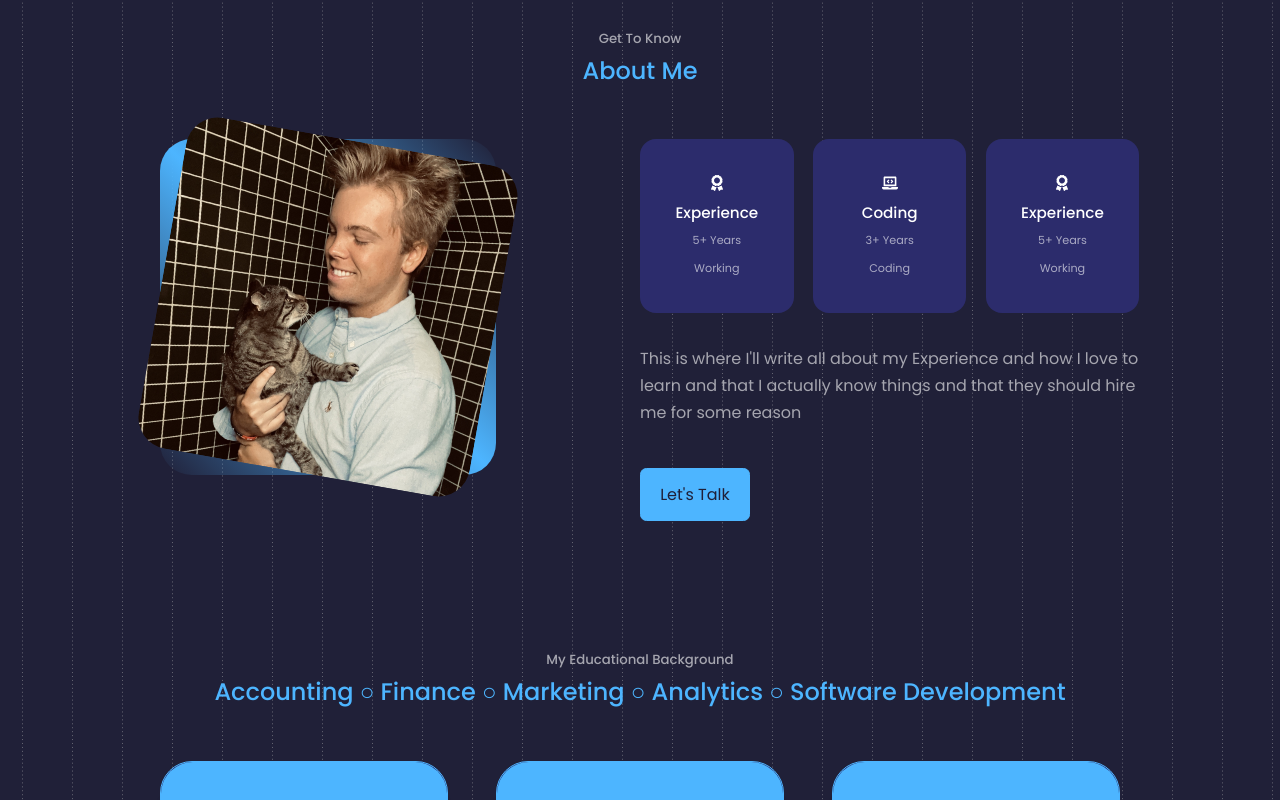
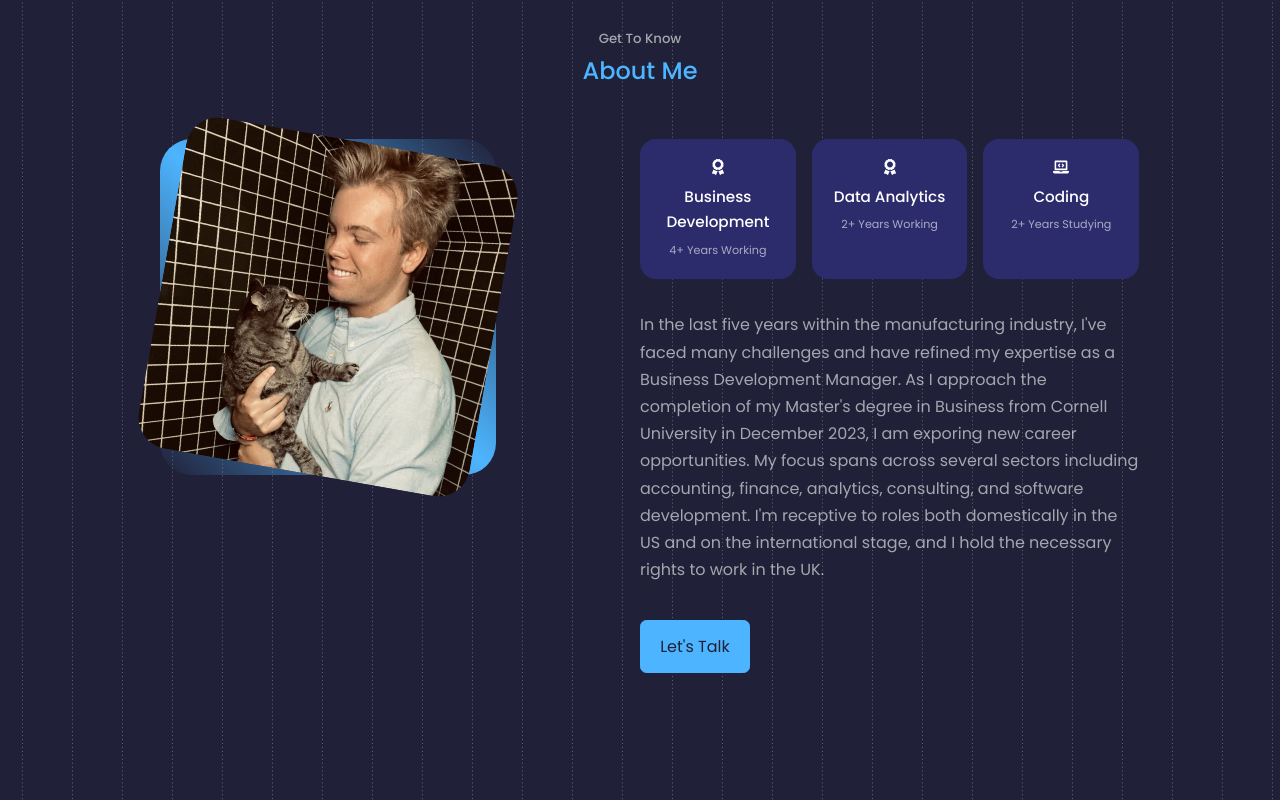
Before and after one commit to ctestwuide/Chase-Portfolio, a React (Create React App) app in the folder my-app/: page / in a window 1280 px wide. Shown: the part 1000-1800 px from the top of the page. Built offline with nearby package versions, Linux system fonts and the light colour scheme.

Commit message:
updated portfolio

```diff
--- a/my-app/src/components/about/About.jsx
+++ b/my-app/src/components/about/About.jsx
@@ -22,28 +22,32 @@ const About = () => {
 
             <article className='about__card'>
               <FaAward className='about_icon'/>
-              <h5>Experience</h5>
-              <small>5+ Years Working</small>
+              <h5>Business Development</h5>
+              <small>4+ Years Working</small>
+            </article>
+
+            <article className='about__card'>
+              <FaAward className='about_icon'/>
+              <h5>Data Analytics</h5>
+              <small>2+ Years Working</small>
             </article>
 
             <article className='about__card'>
               <FaLaptopCode className='about_icon'/>
               <h5>Coding</h5>
-              <small>3+ Years Coding</small>
+              <small>2+ Years Studying</small>
             </article>
 
-            <article className='about__card'>
-              <FaAward className='about_icon'/>
-              <h5>Experience</h5>
-              <small>5+ Years Working</small>
-            </article>
 
           </div>
 
           <p>
-            This is where I'll write all about my Experience
-            and how I love to learn and that I actually know things
-            and that they should hire me for some reason
+          In the last five years within the manufacturing industry, I've faced many challenges and have refined my expertise as a Business Development Manager.
+          As I approach the completion of my Master's degree in Business from Cornell University in December 2023,
+          I am exporing new career opportunities. My focus spans across several sectors including
+          accounting, finance, analytics, consulting, and
+          software development. I'm receptive to roles both domestically in the US and on the international stage,
+          and I hold the necessary rights to work in the UK.
           </p>
 
           <a href="#contact" className='btn btn-primary'>Let's Talk</a>
--- a/my-app/src/components/about/about.css
+++ b/my-app/src/components/about/about.css
@@ -33,14 +33,14 @@
 .about__cards {
     display: grid;
     grid-template-columns: repeat(3, 1fr);
-    gap: 1.2rem;
+    gap: 1rem;
 }
 
 .about__card {
     background: var(--color-bg-variant);
     border: 1px solid transparent;
     border-radius: 1rem;
-    padding: 2rem;
+    padding: 1rem;
     text-align: center;
 }
 
@@ -66,7 +66,7 @@
 }
 
 .about__content p {
-    margin: 2rem 0 2.6rem;
+    margin: 2rem 0 2.3rem;
     color: var(--color-light);
 }
 
--- a/my-app/src/components/footer/Footer.jsx
+++ b/my-app/src/components/footer/Footer.jsx
@@ -13,7 +13,7 @@ const Footer = () => {
         <li><a href="#">Home</a></li>
         <li><a href="#about">About</a></li>
         <li><a href="#education">Education</a></li>
-        <li><a href="#experience">Experience</a></li>
+        <li><a href="#experience">Skills and Technologies</a></li>
         <li><a href="#portfolio">Portfolio</a></li>
         <li><a href="#testimonials">Testimonials</a></li>
         <li><a href="#contact">Contact</a></li>
--- a/my-app/src/components/portfolio/Portfolio.jsx
+++ b/my-app/src/components/portfolio/Portfolio.jsx
@@ -1,49 +1,48 @@
 import React from 'react'
 import './portfolio.css'
-import IMG1 from "../../assets/torginol_logo.jpeg"
+import Torginol from "../../assets/torginol.png"
+import Start from "../../assets/startup.jpg"
+import OCR from "../../assets/ocr.png"
+import Skana from "../../assets/skana.png"
+import Funky from "../../assets/funky.png"
+import Crystal from "../../assets/crystal.png"
 
 const data = [
   {
     id: 1,
-    image: IMG1,
-    title: 'title one',
-    github: 'https://github.com',
-    demo: 'https://dribble.com/Alien-pixels'
+    image: Start,
+    title: 'Start-Up Consultancy during COVID-19',
+    description: 'Amidst the pandemic, I extended consultancy to a budding entrepreneur envisaging a venture in manufacturing and promoting tourism merchandise for Midwest attractions. My contributions spanned trend analysis, market gap identification, and fostering connections with regional artists for product design.',
   },
   {
     id: 2,
-    image: IMG1,
-    title: 'title one',
-    github: 'https://github.com',
-    demo: 'https://dribble.com/Alien-pixels'
+    image: Torginol,
+    title: 'In-Depth Acquisition Analysis for Torginol',
+    description: 'I orchestrated a holistic market research, financial analysis, and onsite evaluation of a local manufacturing entity. Presenting my insightful findings to Torginol\'s executive ensemble, they subsequently acted in alignment with my counsel.',
   },
   {
     id: 3,
-    image: IMG1,
-    title: 'title one',
-    github: 'https://github.com',
-    demo: 'https://dribble.com/Alien-pixels'
+    image: OCR,
+    title: 'Digital Record Keeping Overhaul at Torginol',
+    description: 'I initiated and solely implemented the Chrono Scan OCR software to revolutionize Torginol\'s accounting documentation. This innovative move not only streamlined financial operations but also slashed accounting expenses by 20% in just its debut week — a success that propelled my ascent to a business development role.',
   },
   {
     id: 4,
-    image: IMG1,
-    title: 'title one',
-    github: 'https://github.com',
-    demo: 'https://dribble.com/Alien-pixels'
+    image: Crystal,
+    title: 'AR Inconsistencies Uncovered ',
+    description: 'Leveraging Crystal Reporting, I delved into data from Sage 100 ERP to explore profitability discrepancies among Torginol\'s top customers. This inquiry shed light on a payment processing inconsistency, pinpointing a cash shortfall of nearly $100,000 in the first half of the fiscal year.',
   },
   {
     id: 5,
-    image: IMG1,
-    title: 'title one',
-    github: 'https://github.com',
-    demo: 'https://dribble.com/Alien-pixels'
+    image: Skana,
+    title: 'Inventory System Migration at Skana Aluminum',
+    description: 'During a data analytics contract, I steered the transition to a fresh spare parts inventory system, representing over $10 million in assets. To guarantee accuracy, I conducted a hands-on inventory audit within the plant, aligning physical counts with system estimates.',
   },
   {
     id: 6,
-    image: IMG1,
-    title: 'title one',
-    github: 'https://github.com',
-    demo: 'https://dribble.com/Alien-pixels'
+    image: Funky,
+    title: 'Software Implementation at Funky Town',
+    description: 'In the embryonic phase of Funky Town Dance Studio, I collaborated intensively with the owner. Wearing multiple hats, I orchestrated the financial system\'s establishment, managed payroll, and integrated software to facilitate credit card payments, monitor attendance, and log instructor hours.',
   }
 ]
 
@@ -57,9 +56,22 @@ const Portfolio = () => {
 
       <div className="container portfolio__container">
         {
-          data.map(({id, image, title, github, demo}) => {
+          data.map(({id, image, title, description}) => {
             return (
+              <>
                 <article key={id} className="portfolio__item">
+
+                  <div className="portfolio__item-image">
+                    <img src={image} alt={title} />
+                  </div>
+                  <h3>{title}</h3>
+                  <div className="portfolio__item-cta">
+                    <p>{description}</p>
+                  </div>
+
+                </article>
+
+                {/* <article key={id} className="portfolio__item">
 
                   <div className="portfolio__item-image">
                     <img src={image} alt={title} />
@@ -70,7 +82,10 @@ const Portfolio = () => {
                     <a href={demo} className='btn btn-primary' target='_blank'>Live Demo</a>
                   </div>
 
-            </article>
+                </article> */}
+
+              </>
+
             )
           })
         }
--- a/my-app/src/components/testimonials/Testimonials.jsx
+++ b/my-app/src/components/testimonials/Testimonials.jsx
@@ -37,8 +37,8 @@ const data = [
     key: 3,
     avatar: Warren,
     name: 'Warren Buffett',
-    review: 'Chase is an excellent investment.\
-    I plan to hold a long position for the long-term. I know that it\'s the smart thing to do.'
+    review: 'Chase is an excellent investment. To be frank, he\'s basically the next Apple.\
+    Hire him while you can. I know that it\'s the smart thing to do.'
   },
   {
     key: 4,
```
Lines whose indentation alone changed are shown as unchanged.
